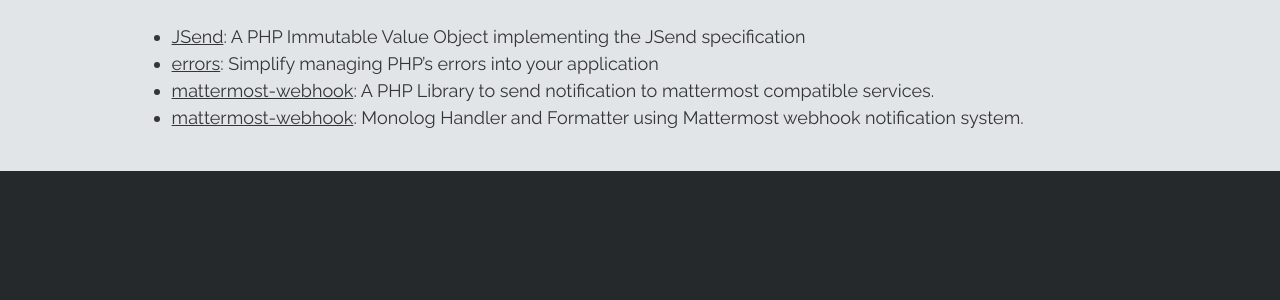
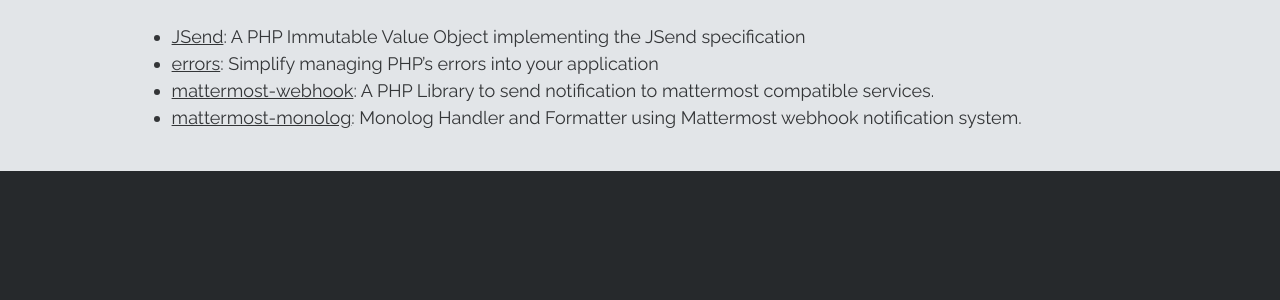
Before and after one commit to carpediem/carpediem.github.io, a Jekyll site: the page built from index.md, in a window 1280 px wide. Shown: the part 479-779 px from the top of the page. Built offline with Jekyll 4.4.1, drawn with Linux system fonts in a browser that asks for light colours.

Commit message:
typo fix

```diff
--- a/index.md
+++ b/index.md
@@ -9,4 +9,4 @@ Active projects
 - [JSend](http://carpediem.github.io/JSend/): A PHP Immutable Value Object implementing the JSend specification
 - [errors](http://carpediem.github.io/errors/): Simplify managing PHP's errors into your application
 - [mattermost-webhook](https://github.com/carpediem/mattermost-webhook): A PHP Library to send notification to mattermost compatible services.
-- [mattermost-webhook](https://github.com/carpediem/mattermost-webhook): Monolog Handler and Formatter using Mattermost webhook notification system.
+- [mattermost-monolog](https://github.com/carpediem/mattermost-webhook): Monolog Handler and Formatter using Mattermost webhook notification system.
```
